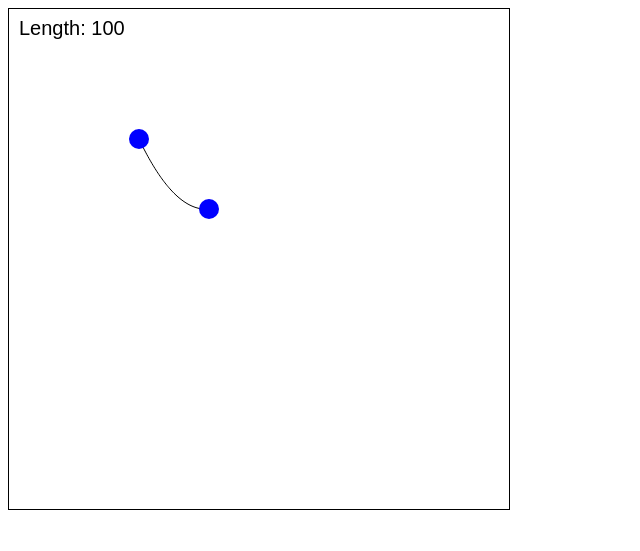
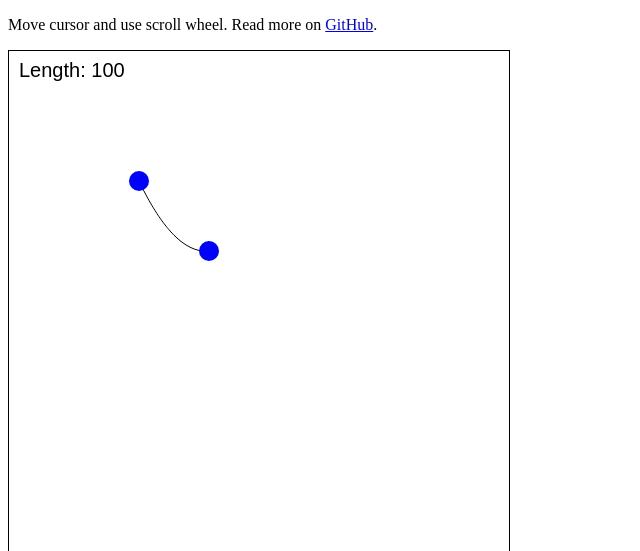
Before and after one commit to gustavgb/rope-approximation, a plain HTML site: page index.html in a window 1280 px wide. Shown: the top 551 px of the page, without its empty margins (0-640 px from the left). Drawn offline with Linux system fonts and the light colour scheme.

Commit message:
Split into seperate files

```diff
--- a/index.html
+++ b/index.html
@@ -1,10 +1,18 @@
+<!doctype html>
 <html>
+
+<head>
+
+  <title>Rope Approximation</title>
+
+</head>
 
 <body>
 
+  <p>Move cursor and use scroll wheel. Read more on <a href="https://github.com/gustavgb/rope-approximation">GitHub</a>.</p>
+
+  <script src="lib.js"></script>
   <script>
-
-
     var canvas = document.createElement('canvas')
     var ctx = canvas.getContext('2d')
 
@@ -19,64 +27,18 @@ var mouseX = 0
     var mouseY = 0
     var length = 100
 
-function drawPoint (x, y, color) {
+    function drawPoint(x, y, color) {
       ctx.beginPath()
-  ctx.arc(x, y, 10, 0, 2*Math.PI, false)
+      ctx.arc(x, y, 10, 0, 2 * Math.PI, false)
       ctx.fillStyle = color
       ctx.fill()
     }
 
-function createF (qx, qy) {
-  return function (a) {
-    var r = qy / qx
-    var b = r - a * qx
-
-    var tx = -b / (2 * a)
-    var ty = -(b * b) / (4 * a)
-    var dx = tx - qx
-    var dy = ty - qy
-
-    var len = Math.hypot(tx, ty) + Math.hypot(dx, dy)
-
-    return len - length
-  }
-}
-
-
-function derivative(f) {
-  var h = 0.001;
-  return function(x) { return (f(x + h) - f(x - h)) / (2 * h); };
-}
-
-function solve (f) {
-  var precision = 0.001;
-  var prevGuess = 0;
-
-  function newtonsMethod(guess) {
-    if (guess === null || guess === undefined)
-      guess = 0;
-
-    if (Math.abs(prevGuess - guess) > precision) {
-      prevGuess = guess;
-      var approx = guess - (f(guess) / derivative(f)(guess));
-
-      return newtonsMethod(approx);
-    } else {
-      return guess;
-    }
-  }
-
-  return newtonsMethod(-10)
-}
-
-
-function loop () {
+    function loop() {
       requestAnimationFrame(loop)
 
       ctx.fillStyle = 'white'
       ctx.fillRect(0, 0, canvas.width, canvas.height)
-
-  var px, py, qx, qy
 
       var ox = 200
       var oy = 200
@@ -88,48 +50,39 @@ function loop () {
         mouseY = (mouseY - oy) / dist * (length - 1) + oy
       }
 
-  if (mouseX > ox) {
-    px = ox
-    py = oy
-
-    qx = mouseX - ox
-    qy = mouseY - oy
-  } else {
-    px = mouseX
-    py = mouseY
-
-    qx = ox - mouseX
-    qy = oy - mouseY
-  }
-
-  if (qx < 5) {
+      var formula = approximateCurve(mouseX, mouseY, ox, oy, length)
+      if (formula === null) {
         ctx.beginPath()
-    ctx.moveTo(px, py)
-    ctx.lineTo(px + qx, py + qy)
+        ctx.moveTo(mouseX, mouseY)
+        ctx.lineTo(ox, oy)
         ctx.strokeStyle = 'black'
         ctx.stroke()
       } else {
-    var a = solve(createF(qx, qy))
-    var b = (qy / qx) - a * qx
+        var a = formula.a
+        var b = formula.b
+        var px = formula.x1
+        var py = formula.y1
+        var qx = formula.x2
+        var qy = formula.y2
 
         ctx.beginPath()
         ctx.moveTo(px, py)
         for (var i = 1; i < qx; i++) {
           var x = i
-      var y = a * (x*x) + b*x
+          var y = a * (x * x) + b * x
 
-      ctx.lineTo(px + x, py + (a * (x*x) + b*x))
+          ctx.lineTo(px + x, py + (a * (x * x) + b * x))
         }
         var x = qx
-    var y = a * (qx*qx) + b*qx
+        var y = a * (qx * qx) + b * qx
 
         ctx.lineTo(px + x, py + y)
         ctx.strokeStyle = 'black'
         ctx.stroke()
       }
 
-  drawPoint(px, py, 'blue')
-  drawPoint(px + qx, py + qy, 'blue')
+      drawPoint(mouseX, mouseY, 'blue')
+      drawPoint(ox, oy, 'blue')
 
       ctx.textBaseline = 'top'
       ctx.textAlign = 'left'
@@ -138,14 +91,14 @@ function loop () {
       ctx.fillText('Length: ' + length, 10, 10)
     }
 
-window.addEventListener('mousemove', function (e) {
+    window.addEventListener('mousemove', function(e) {
       var rect = canvas.getBoundingClientRect()
 
       mouseX = e.clientX - rect.x
       mouseY = e.clientY - rect.y
     })
 
-window.addEventListener('wheel', function (e) {
+    window.addEventListener('wheel', function(e) {
       length += e.deltaY / 10
 
       if (length < 50) {
@@ -154,11 +107,8 @@ window.addEventListener('wheel', function (e) {
     })
 
     loop()
-
-
   </script>
 
 </body>
 
-
 </html>
--- /dev/null
+++ b/lib.js
@@ -0,0 +1,78 @@
+function createF (qx, qy, len) {
+  return function (a) {
+    var r = qy / qx
+    var b = r - a * qx
+
+    var tx = -b / (2 * a)
+    var ty = -(b * b) / (4 * a)
+    var dx = tx - qx
+    var dy = ty - qy
+
+    var tryLength = Math.hypot(tx, ty) + Math.hypot(dx, dy)
+
+    return tryLength - len
+  }
+}
+
+function derivative (f) {
+  var h = 0.001
+  return function (x) { return (f(x + h) - f(x - h)) / (2 * h) }
+}
+
+function solve (f) {
+  var precision = 0.001
+  var prevGuess = 0
+
+  function newtonsMethod (guess) {
+    if (guess === null || guess === undefined) {
+      guess = 0
+    }
+
+    if (Math.abs(prevGuess - guess) > precision) {
+      prevGuess = guess
+      var approx = guess - (f(guess) / derivative(f)(guess))
+
+      return newtonsMethod(approx)
+    } else {
+      return guess
+    }
+  }
+
+  return newtonsMethod(-10)
+}
+
+function approximateCurve (x1, y1, x2, y2, len) {
+  var px, py, qx, qy
+
+  if (x1 > x2) {
+    px = x2
+    py = y2
+
+    qx = x1 - x2
+    qy = y1 - y2
+  } else {
+    px = x1
+    py = y1
+
+    qx = x2 - x1
+    qy = y2 - y1
+  }
+
+  if (qx < 5) {
+    return null
+  } else {
+    var a = solve(createF(qx, qy, len))
+    var b = (qy / qx) - a * qx
+
+    return {
+      x1: px,
+      y1: py,
+      x2: qx,
+      y2: qy,
+      a: a,
+      b: b
+    }
+  }
+}
+
+window.approximateCurve = approximateCurve
```
Also changed, not shown: 1 other file. Lines whose indentation alone changed are shown as unchanged.
